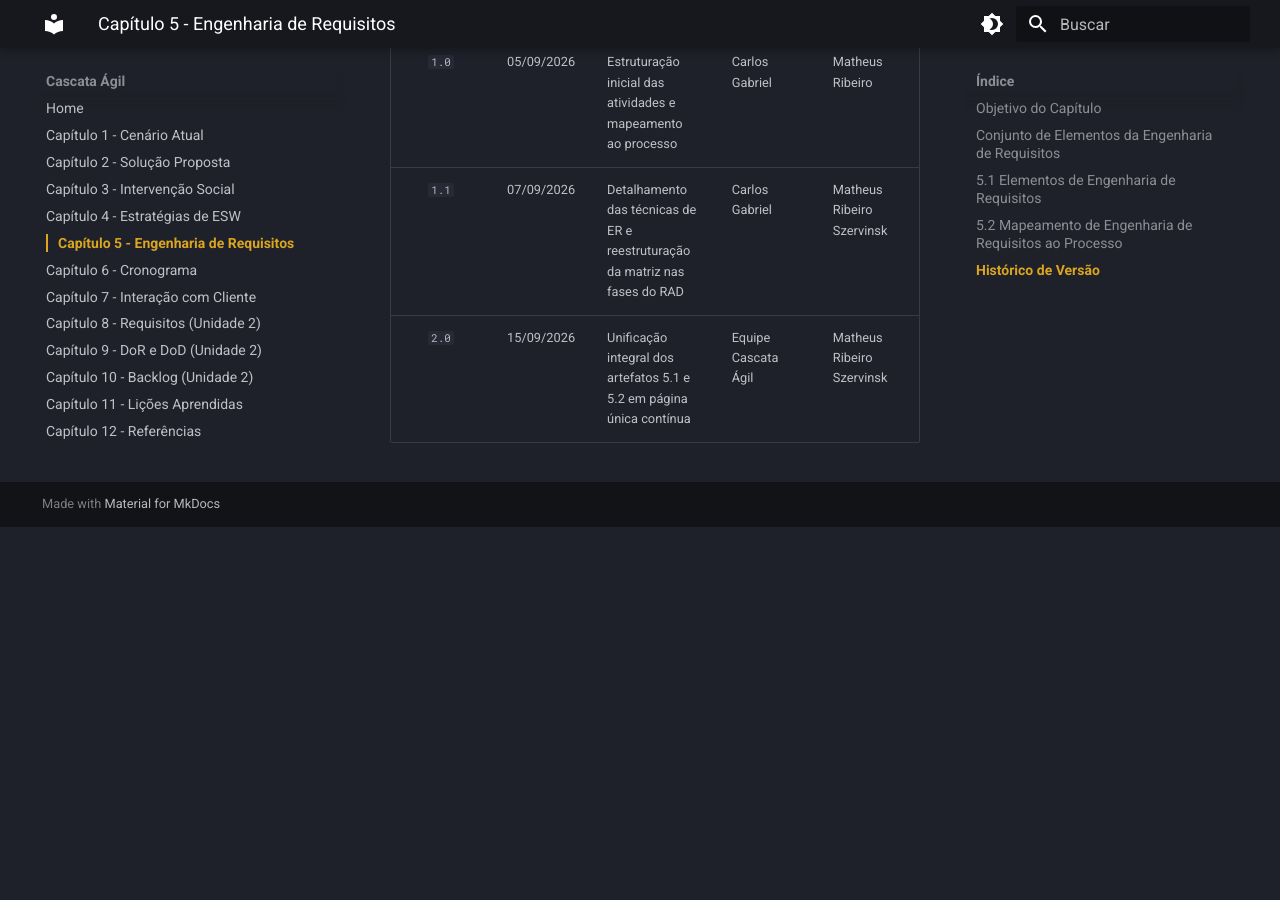
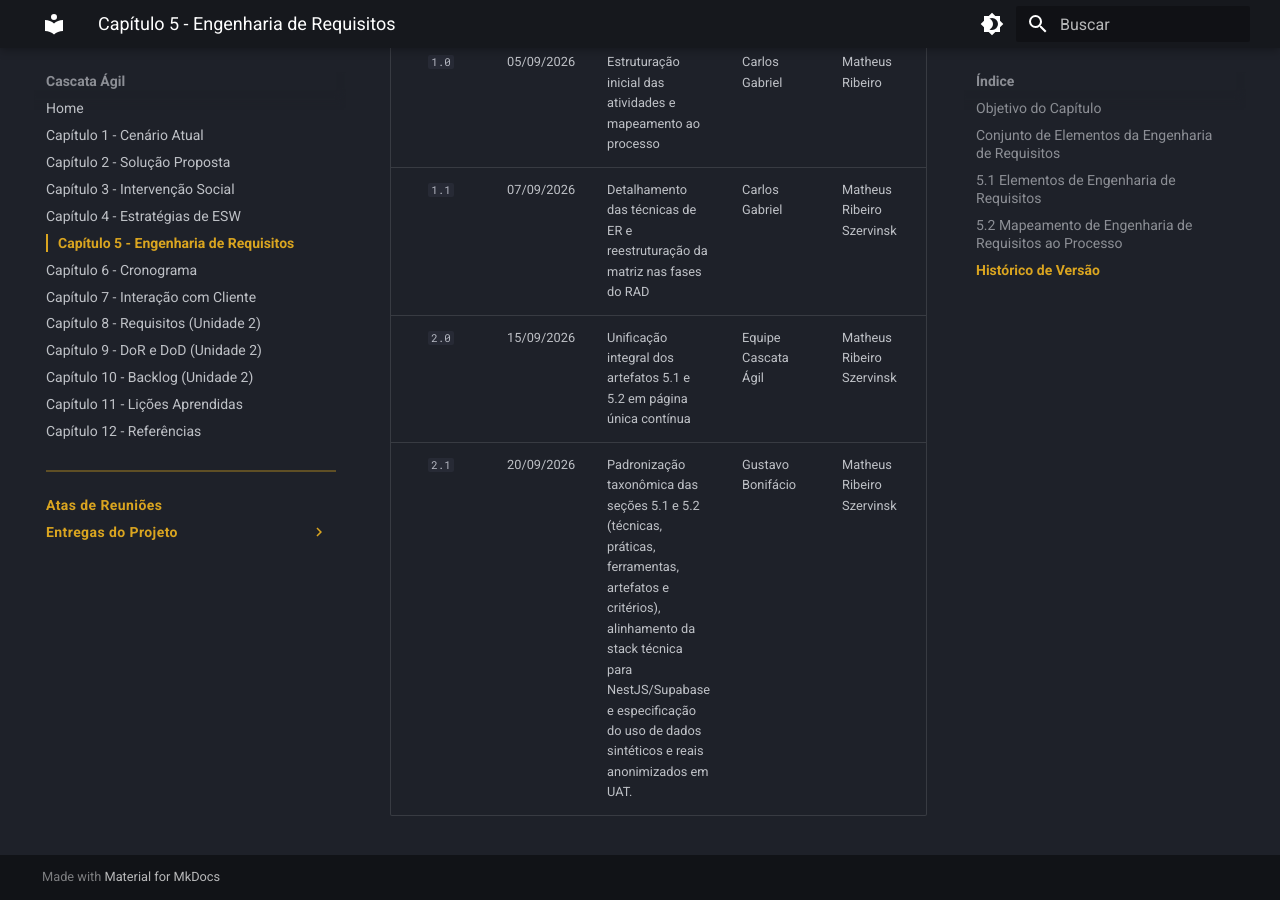
Before and after one commit to mdsreq-fga-unb/REQ-2026.2-T01-DUOC-Finance, an MkDocs documentation site: the page built from docs/engenharia-requisitos/index.md, in a window 1280 px wide and 900 px high, scrolled down 8197 px. Built offline with MkDocs 1.6.1 and Material for MkDocs 9.7.7, drawn with Linux system fonts in a browser that asks for light colours; before the commit the page ends 8724 px from its top, so only the background shows below that.

Commit message:
docs(requisitos): atualiza historico de versao v2.1

```diff
--- a/docs/engenharia-requisitos/index.md
+++ b/docs/engenharia-requisitos/index.md
@@ -130,3 +130,4 @@
 | `1.0` | 05/09/2026 | Estruturação inicial das atividades e mapeamento ao processo | Carlos Gabriel | Matheus Ribeiro |
 | `1.1` | 07/09/2026 | Detalhamento das técnicas de ER e reestruturação da matriz nas fases do RAD | Carlos Gabriel | Matheus Ribeiro Szervinsk |
 | `2.0` | 15/09/2026 | Unificação integral dos artefatos 5.1 e 5.2 em página única contínua | Equipe Cascata Ágil | Matheus Ribeiro Szervinsk |
+| `2.1` | 20/09/2026 | Padronização taxonômica das seções 5.1 e 5.2 (técnicas, práticas, ferramentas, artefatos e critérios), alinhamento da stack técnica para NestJS/Supabase e especificação do uso de dados sintéticos e reais anonimizados em UAT. | Gustavo Bonifácio | Matheus Ribeiro Szervinsk |
```
